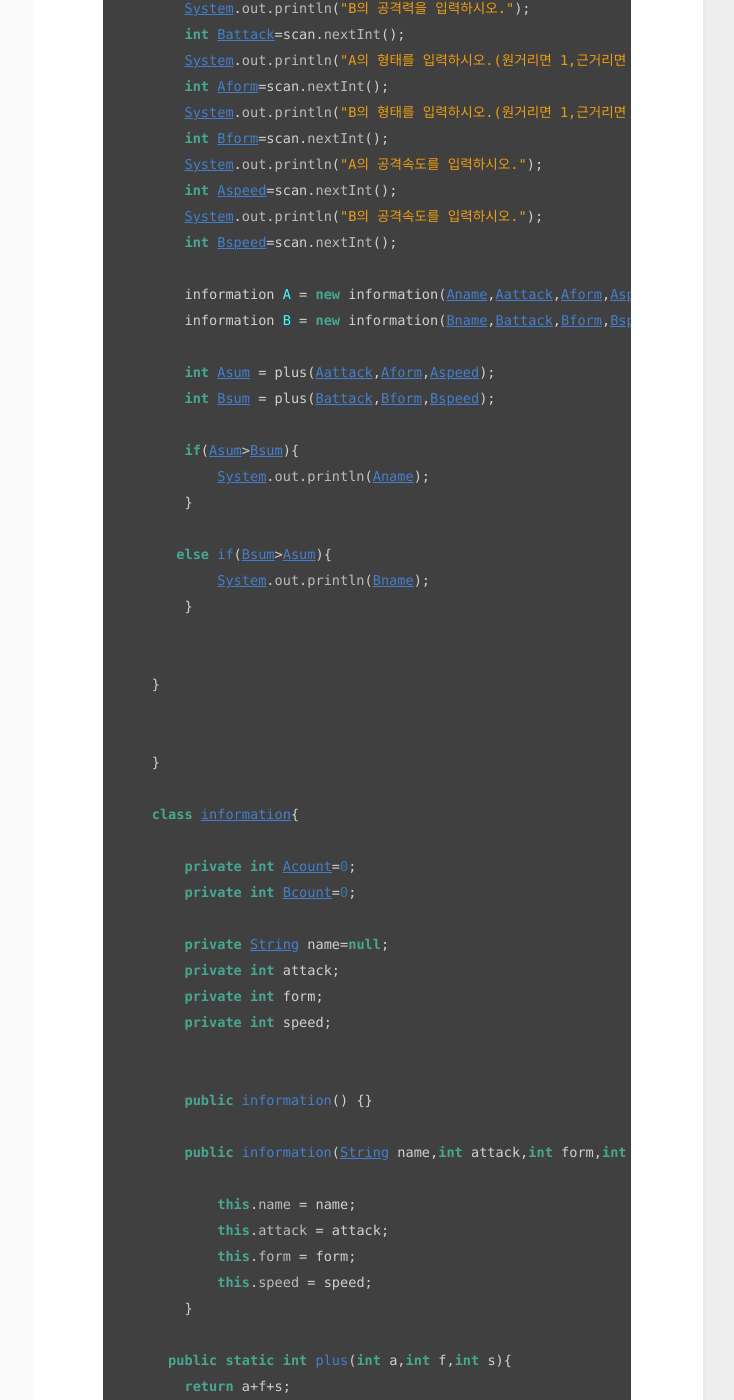
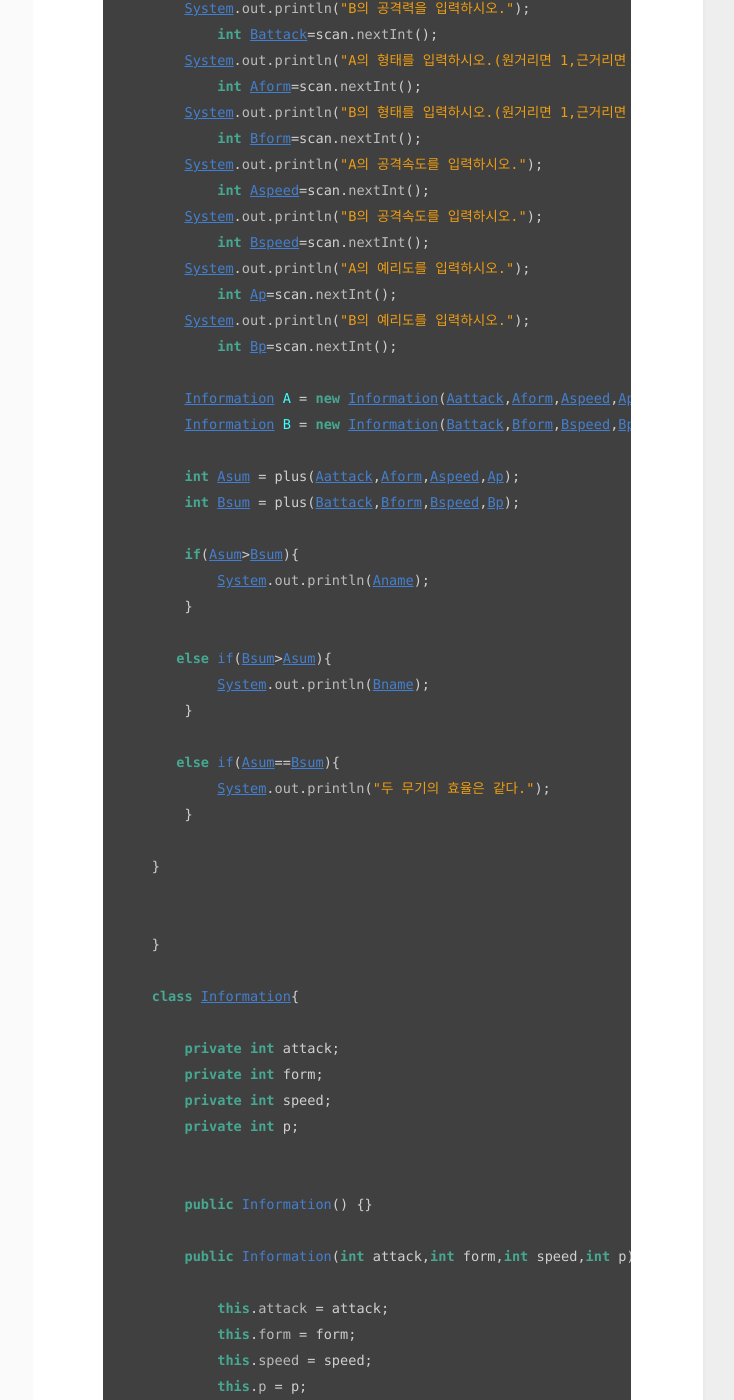
Before and after one commit to pamoo1/bloag, a Jekyll site: the page built from _posts/2021-05-30-java프로젝트_무기성능비교.md, in a window 1280 px wide and 1400 px high, scrolled down 832 px. Shown: the whole window, without its empty margins (417-1151 px from the left). Built offline with Jekyll 4.4.1, drawn with Linux system fonts in a browser that asks for light colours; some of the changed text lies outside the part shown.

Commit message:
Update 2021-05-30-java프로젝트_무기성능비교.md

````diff
--- a/_posts/2021-05-30-java프로젝트_무기성능비교.md
+++ b/_posts/2021-05-30-java프로젝트_무기성능비교.md
@@ -5,38 +5,42 @@
 ```java
 package Lecture20210523;
 
-import javax.sound.midi.Soundbank;
 import java.util.Scanner;
 
-import static Lecture20210523.information.plus;
+import static Lecture20210523.Information.plus;
 
 public class Main {
 
     public static void main(String[] args) {
 
         Scanner scan=new Scanner(System.in);
+
         System.out.println("A의 이름을 입력하시오.");
-        String Aname = scan.nextLine();
+            String Aname = scan.nextLine();
         System.out.println("B의 이름을 입력하시오.");
-        String Bname = scan.nextLine();
+            String Bname = scan.nextLine();
         System.out.println("A의 공격력을 입력하시오.");
-        int Aattack=scan.nextInt();
+            int Aattack=scan.nextInt();
         System.out.println("B의 공격력을 입력하시오.");
-        int Battack=scan.nextInt();
+            int Battack=scan.nextInt();
         System.out.println("A의 형태를 입력하시오.(원거리면 1,근거리면 0을 입력하시오.)");
-        int Aform=scan.nextInt();
+            int Aform=scan.nextInt();
         System.out.println("B의 형태를 입력하시오.(원거리면 1,근거리면 0을 입력하시오.)");
-        int Bform=scan.nextInt();
+            int Bform=scan.nextInt();
         System.out.println("A의 공격속도를 입력하시오.");
-        int Aspeed=scan.nextInt();
+            int Aspeed=scan.nextInt();
         System.out.println("B의 공격속도를 입력하시오.");
-        int Bspeed=scan.nextInt();
+            int Bspeed=scan.nextInt();
+        System.out.println("A의 예리도를 입력하시오.");
+            int Ap=scan.nextInt();
+        System.out.println("B의 예리도를 입력하시오.");
+            int Bp=scan.nextInt();
 
-        information A = new information(Aname,Aattack,Aform,Aspeed);
-        information B = new information(Bname,Battack,Bform,Bspeed);
+        Information A = new Information(Aattack,Aform,Aspeed,Ap);
+        Information B = new Information(Battack,Bform,Bspeed,Bp);
 
-        int Asum = plus(Aattack,Aform,Aspeed);
-        int Bsum = plus(Battack,Bform,Bspeed);
+        int Asum = plus(Aattack,Aform,Aspeed,Ap);
+        int Bsum = plus(Battack,Bform,Bspeed,Bp);
 
         if(Asum>Bsum){
             System.out.println(Aname);
@@ -46,35 +50,35 @@ public class Main {
             System.out.println(Bname);
         }
 
+       else if(Asum==Bsum){
+            System.out.println("두 무기의 효율은 같다.");
+        }
 
     }
 
 
     }
 
-    class information{
+    class Information{
 
-        private int Acount=0;
-        private int Bcount=0;
-
-        private String name=null;
         private int attack;
         private int form;
         private int speed;
+        private int p;
 
 
-        public information() {}
+        public Information() {}
 
-        public information(String name,int attack,int form,int speed) {
+        public Information(int attack,int form,int speed,int p) {
 
-            this.name = name;
             this.attack = attack;
             this.form = form;
             this.speed = speed;
+            this.p = p;
         }
 
-      public static int plus(int a,int f,int s){
-        return a+f+s;
+      public static int plus(int a,int f,int s,int P){
+        return a+f+s+P;
       }
 
     }
````
Also changed, not shown: other parts of _posts/2021-05-30-java프로젝트_무기성능비교.md (+3 -1 lines).
